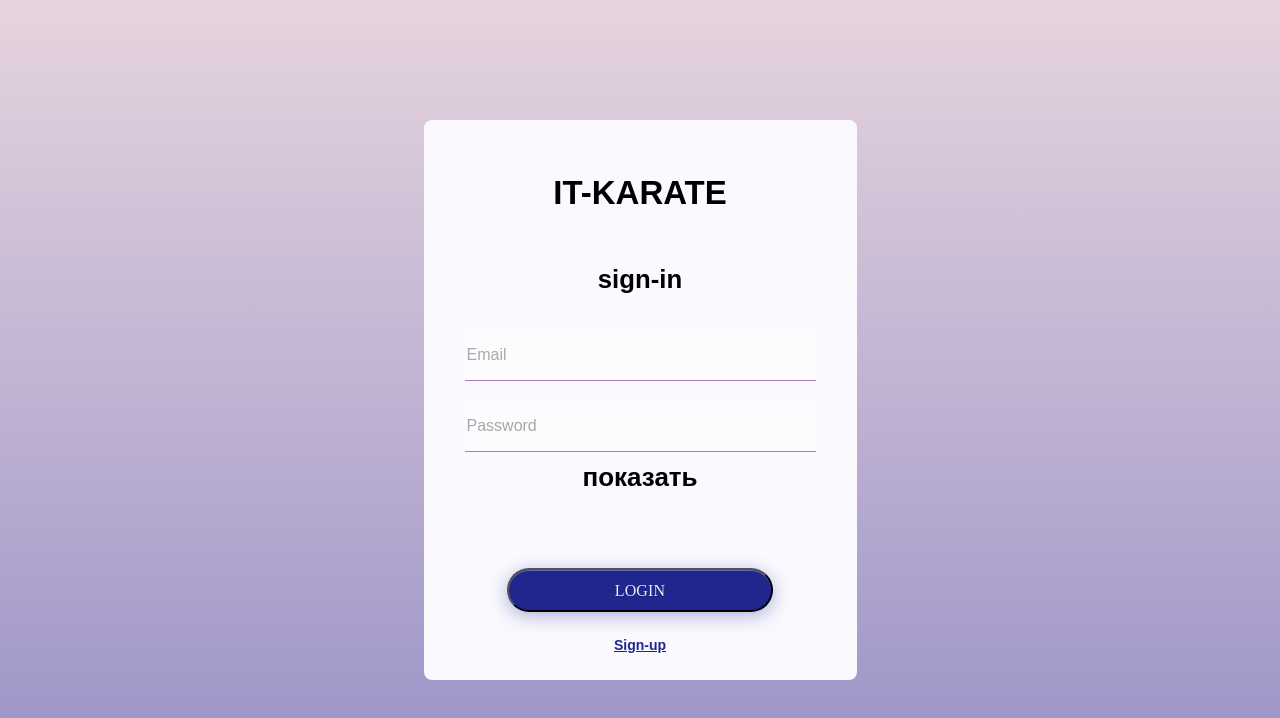
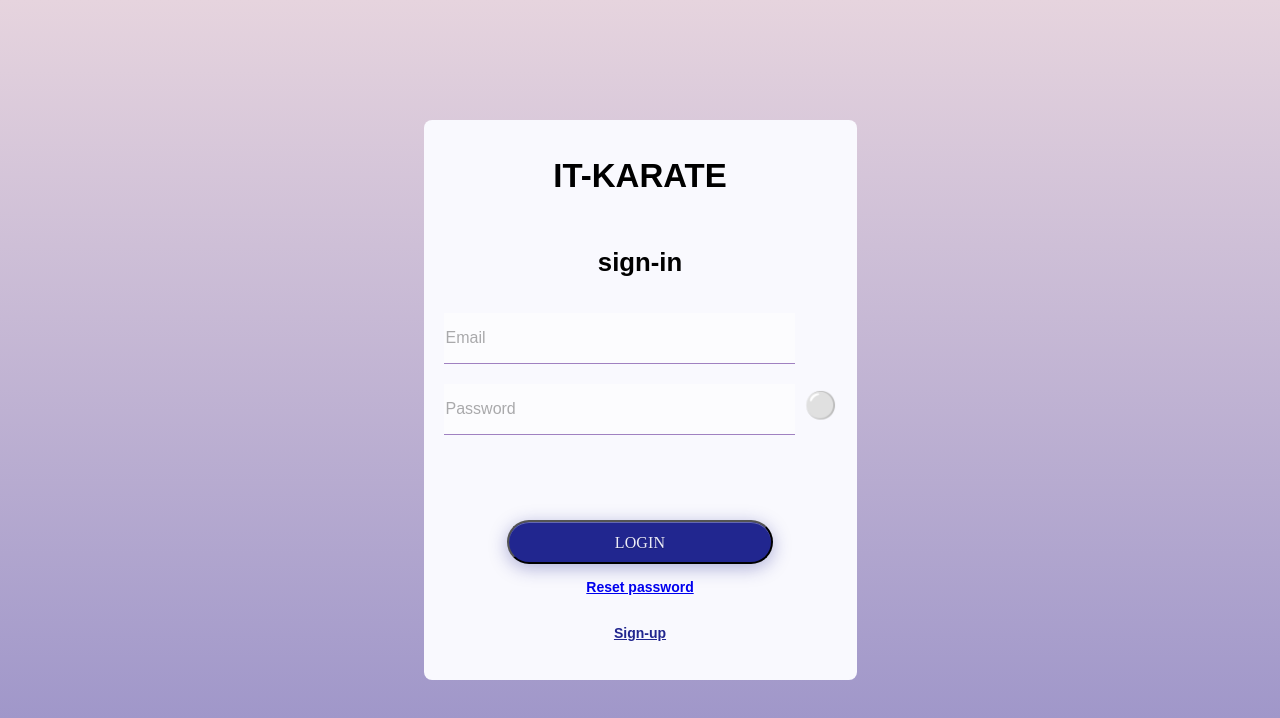
Before and after one commit to hj-abzal/final-project-1-batch, a React (Vite) app: page /login in a window 1280 px wide. Shown: the top 718 px of the page. Built offline with nearby package versions, Linux system fonts and the light colour scheme.

Commit message:
add navlink signup and reset

```diff
--- a/src/pages/Login/Login.module.css
+++ b/src/pages/Login/Login.module.css
@@ -14,8 +14,8 @@
     font-style: normal;
     font-weight: 600;
     font-size: 22px;
-    display: flex;
-    margin:20px;
+    display: block;
+    margin: 20px;
     padding: 10px;
     align-items: center;
     justify-content: center;
@@ -34,6 +34,11 @@
     justify-content: center;
 }
 
+.buttonBox {
+    display: flex;
+    align-items: center;
+    justify-content: center;
+}
 
 .button {
     display: flex;
@@ -64,8 +69,11 @@
     height: 60px;
     color: #e55555;
 }
+
 .try {
-margin-top: 25px;
+    margin-top: 15px;
     font-size: 14px;
-    color: #21268F
+    color: #21268F;
+    display: flex;
+    justify-content: center;
 }
--- a/src/pages/Login/Login.tsx
+++ b/src/pages/Login/Login.tsx
@@ -2,7 +2,7 @@ import s from './Login.module.css';
 import React, {ChangeEvent, useState} from "react";
 import {useDispatch, useSelector} from "react-redux";
 import {AppRootStateType} from "../../store/store";
-import {NavLink, useNavigate} from "react-router-dom";
+import {NavLink} from "react-router-dom";
 import {LoginTC, setErrorMessageAC} from "../../store/app-reducer";
 
 export const Login = () => {
@@ -59,12 +59,12 @@ export const Login = () => {
                 value={password}
                 placeholder={"Password"}
             />
-            <span onClick={handleClickShowPassword}>{showPassword ? 'скрыть' : 'показать'}</span>
+            <span onClick={handleClickShowPassword}>{showPassword ? '⚫' : '⚪'}</span>
 
             <div className={s.errorMessage}>
                 {errorMessage && <div>{errorMessage}</div>}
             </div>
-            <div>
+            <div className={s.buttonBox}>
                 {isLoading
                     ? <div>...loading </div>
                     : <button className={s.button} onClick={onClickLogin}>LOGIN</button>
@@ -72,6 +72,11 @@ export const Login = () => {
             </div>
 
             <div className={`${s.try} ${s.active}`}>
+                <NavLink to="/reset-password" className={navData => navData.isActive ? s.active : s.item}>
+                    Reset password
+                </NavLink>
+            </div>
+            <div className={`${s.try} ${s.active}`}>
                     <NavLink to="/register" className={navData => navData.isActive ? s.active : s.try}>Sign-up</NavLink>
                 </div>
         </div>
```
Also changed, not shown: src/pages/Login/validation.ts (added, +25 -0 lines).
